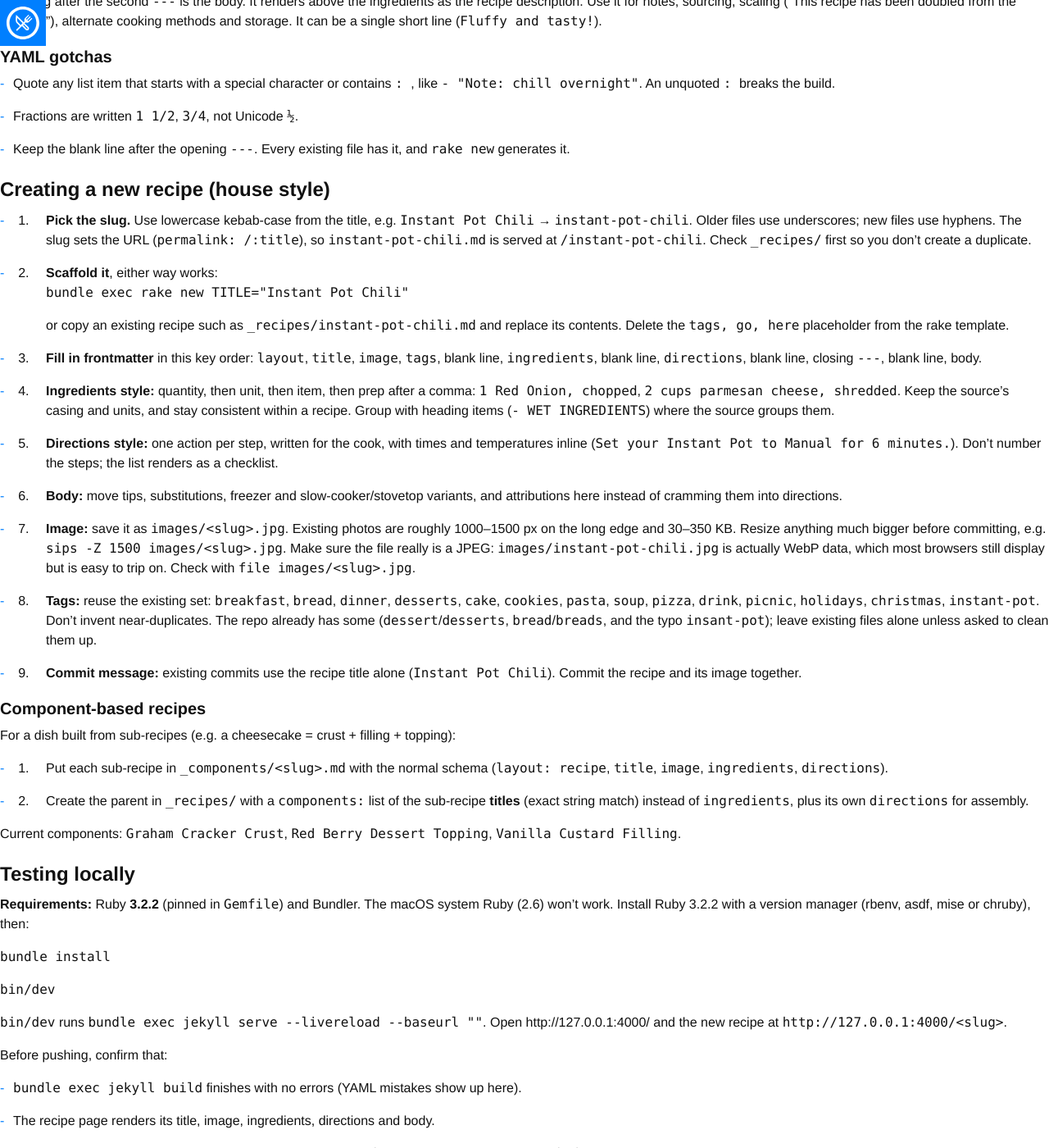
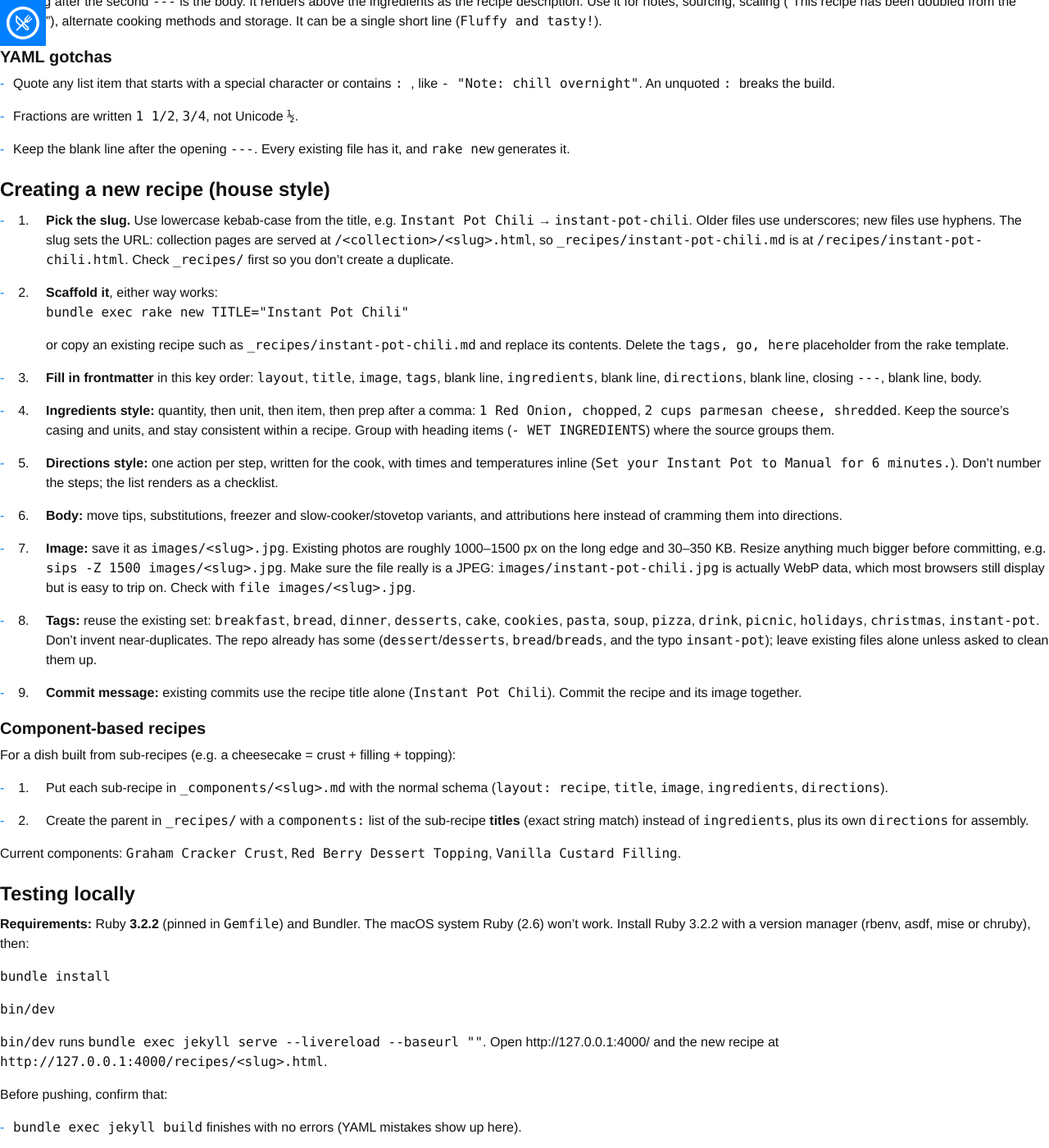
Before and after one commit to tracidowning/recipes, a Jekyll site: the page built from AGENTS.md, in a window 1280 px wide and 1400 px high, scrolled down 1809 px. Shown: the whole window at 82% size. Built offline with Jekyll 4.4.1, drawn with Linux system fonts in a browser that asks for light colours; nearby versions of some CDN libraries; some web fonts are replaced; our own code applies the rules of GitHub Pages for plain Markdown files; part of the change alters nothing that is shown; some of the changed text lies outside the part shown.

Commit message:
Fix recipe URL format in AGENTS.md
Co-Authored-By: Claude Opus 5.5 <noreply@anthropic.com>

````diff
--- a/AGENTS.md
+++ b/AGENTS.md
@@ -69,7 +69,7 @@ Anything after the second `---` is the body. It renders above the ingredients as
 
 ## Creating a new recipe (house style)
 
-1. **Pick the slug.** Use lowercase kebab-case from the title, e.g. `Instant Pot Chili` → `instant-pot-chili`. Older files use underscores; new files use hyphens. The slug sets the URL (`permalink: /:title`), so `instant-pot-chili.md` is served at `/instant-pot-chili`. Check `_recipes/` first so you don't create a duplicate.
+1. **Pick the slug.** Use lowercase kebab-case from the title, e.g. `Instant Pot Chili` → `instant-pot-chili`. Older files use underscores; new files use hyphens. The slug sets the URL: collection pages are served at `/<collection>/<slug>.html`, so `_recipes/instant-pot-chili.md` is at `/recipes/instant-pot-chili.html`. Check `_recipes/` first so you don't create a duplicate.
 2. **Scaffold it**, either way works:
    ```bash
    bundle exec rake new TITLE="Instant Pot Chili"
@@ -104,7 +104,7 @@ bundle install
 bin/dev
 ```
 
-`bin/dev` runs `bundle exec jekyll serve --livereload --baseurl ""`. Open http://127.0.0.1:4000/ and the new recipe at `http://127.0.0.1:4000/<slug>`.
+`bin/dev` runs `bundle exec jekyll serve --livereload --baseurl ""`. Open http://127.0.0.1:4000/ and the new recipe at `http://127.0.0.1:4000/recipes/<slug>.html`.
 
 Before pushing, confirm that:
 
@@ -148,4 +148,4 @@ git push origin gh-pages
 - Only commit and push when the user asks. Pushing publishes to the live site.
 - Recipe additions go straight to `gh-pages`; that's how the existing history works. For layout, CSS or config changes, propose a branch and PR instead.
 - GitHub Pages uses the `github-pages` gem's plugin allowlist. Don't add Jekyll plugins that aren't on it; they work locally but fail on Pages.
-- After pushing, the site usually updates within a couple of minutes. Check `https://recipes.downing.us/<slug>`. If it doesn't appear, look at the repo's **Actions → pages-build-deployment** run (or `gh run list --workflow pages-build-deployment` if `gh` is installed) for the build error.
+- After pushing, the site usually updates within a couple of minutes. Check `https://recipes.downing.us/recipes/<slug>.html`. If it doesn't appear, look at the repo's **Actions → pages-build-deployment** run (or `gh run list --workflow pages-build-deployment` if `gh` is installed) for the build error.
````
